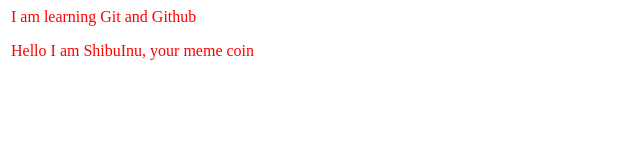
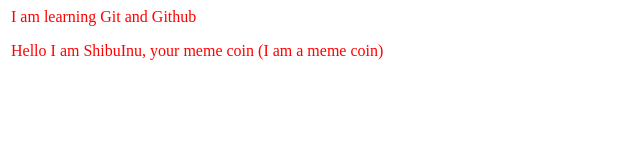
Before and after one commit to iAmBotOkkk/MyRepo, a plain HTML site: page index.html in a window 1280 px wide. Shown: the whole page, without its empty margins (0-640 px from the left). Drawn offline with Linux system fonts and the light colour scheme.

Commit message:
meme coin updated

```diff
--- a/index.html
+++ b/index.html
@@ -1,3 +1,3 @@
 <link rel="stylesheet" href="styles.css">
 <p>I am learning Git and Github</p>
-<p>Hello I am ShibuInu, your meme coin </p>
+<p>Hello I am ShibuInu, your meme coin (I am a meme coin)</p>
```
